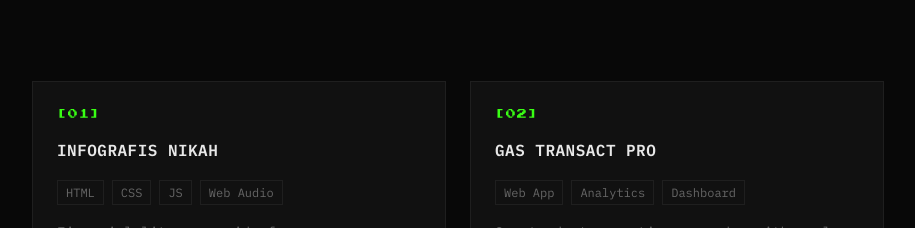
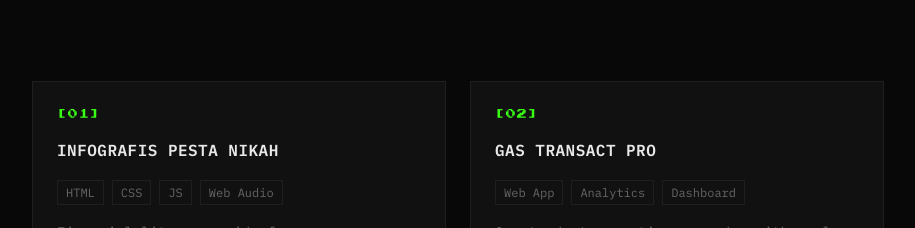
Before and after one commit to ardlifirdaus/ardlifirdaus.github.io, a React (Vite) app: page / in a window 1280 px wide. Shown: the part 3000-3228 px from the top of the page, without its empty margins (182-1097 px from the left). Built offline with nearby package versions, Linux system fonts and the light colour scheme.

Commit message:
update gas transact pro

```diff
--- a/src/data/portfolio.js
+++ b/src/data/portfolio.js
@@ -243,7 +243,7 @@ export const skills = {
 export const personalProjects = [
   {
     id: '01',
-    title: 'INFOGRAFIS NIKAH',
+    title: 'INFOGRAFIS PESTA NIKAH',
     tech: ['HTML', 'CSS', 'JS', 'Web Audio'],
     description: {
       en: 'Financial literacy guide for young Indonesians planning marriage. Covers real data on wedding costs and their long-term financial impact — with interactive calculators.',
@@ -259,7 +259,7 @@ export const personalProjects = [
       en: 'Gas trade transaction recorder with real-time stock monitoring and gross/net margin dashboard.',
       id: 'Pencatat transaksi jual beli gas LPG dengan monitoring stok real-time dan dashboard gross/net margin.',
     },
-    url: 'https://gas-transact-pro.netlify.app/',
+    url: 'https://gas-cylinder-transactions-624576306621.asia-southeast1.run.app/',
   },
   {
     id: '03',
```
